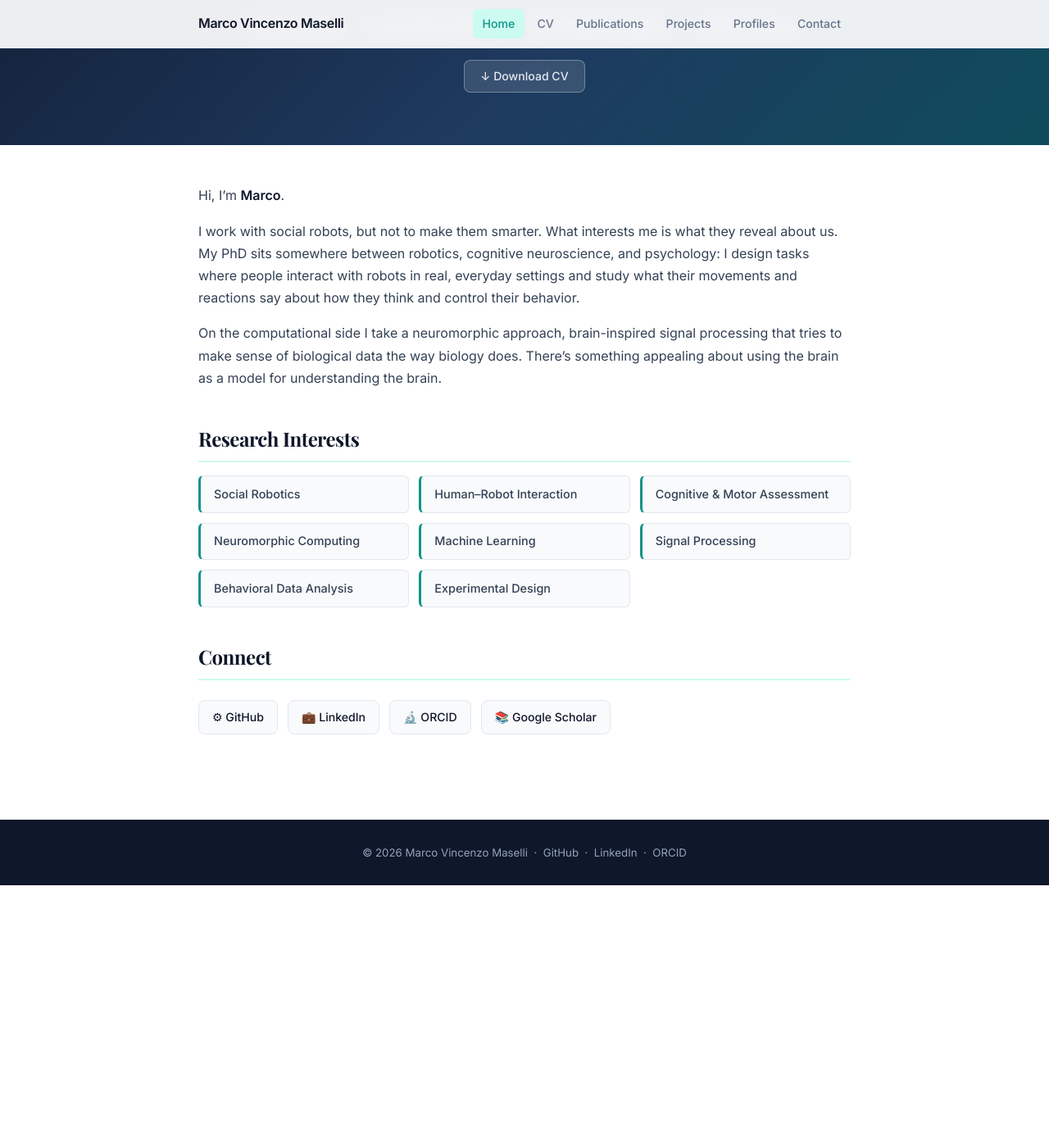
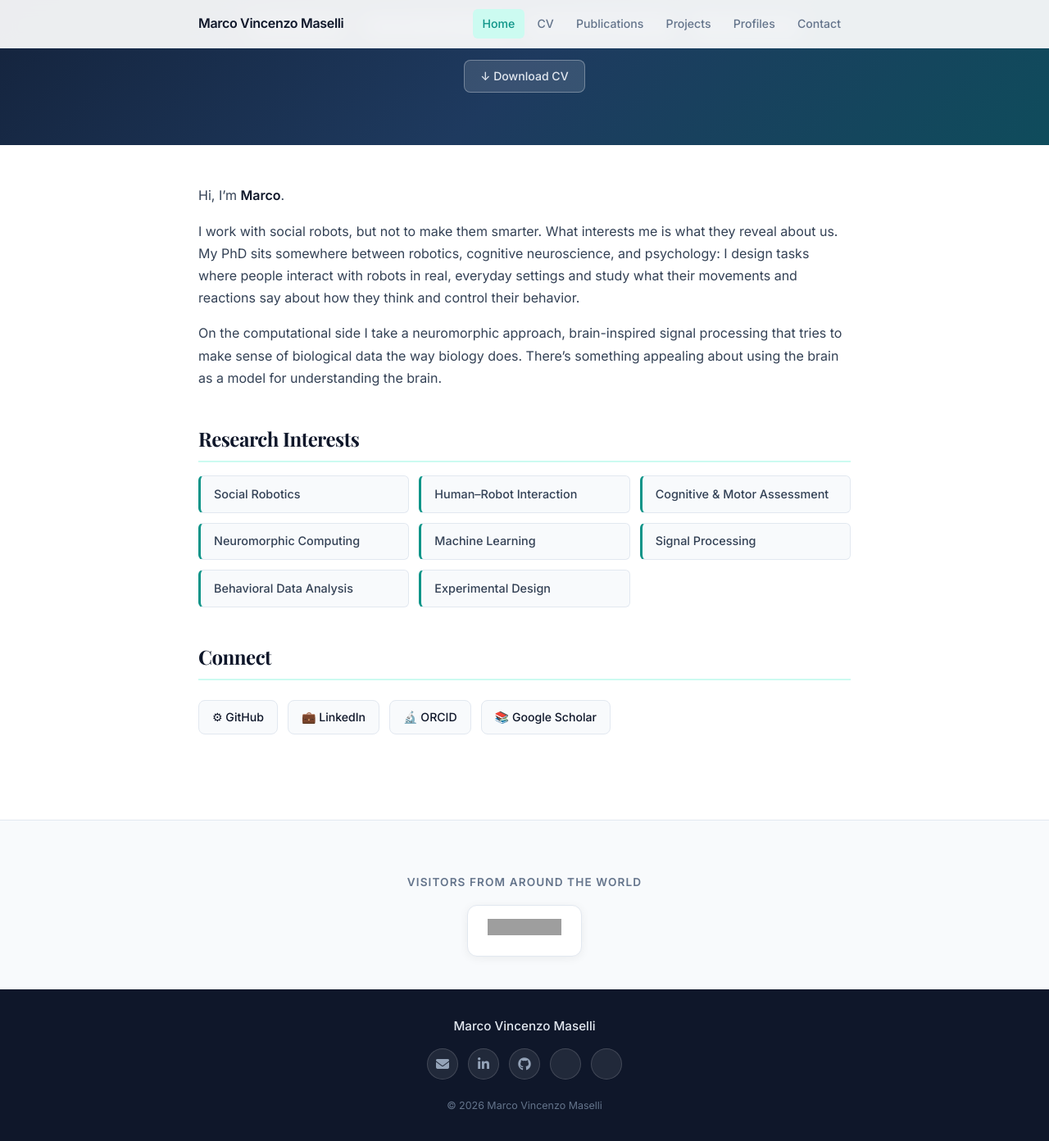
Before and after one commit to marcovmaselli/marcovmaselli.github.io, a Jekyll site: the page built from index.md, in a window 1280 px wide and 1400 px high, scrolled down 437 px. Shown: the top 1392 px of the window at 82% size. Built offline with Jekyll 4.4.1, drawn with Linux system fonts in a browser that asks for light colours; a style sheet for code colours, icons or effects is not loaded; before the commit the page ends 1517 px from its top, so only the background shows below that; grey boxes are pictures that could not be loaded.

Commit message:
Enhance layout and functionality: add Font Awesome and Academicons styles, implement visitor counter, and update publications section with new formatting and links

```diff
--- a/_layouts/default.html
+++ b/_layouts/default.html
@@ -7,6 +7,8 @@
   <link rel="preconnect" href="https://fonts.googleapis.com">
   <link rel="preconnect" href="https://fonts.gstatic.com" crossorigin>
   <link href="https://fonts.googleapis.com/css2?family=Inter:wght@300;400;500;600&family=Playfair+Display:wght@700&display=swap" rel="stylesheet">
+  <link rel="stylesheet" href="https://cdnjs.cloudflare.com/ajax/libs/font-awesome/6.5.0/css/all.min.css">
+  <link rel="stylesheet" href="https://cdn.jsdelivr.net/gh/jpswalsh/academicons@1/css/academicons.min.css">
   <style>
     *, *::before, *::after { box-sizing: border-box; margin: 0; padding: 0; }
 
@@ -290,15 +292,80 @@
     .contact-row { display: flex; align-items: center; gap: 0.75rem; margin-bottom: 0.75rem; font-size: 0.95rem; }
     .contact-icon { font-size: 1.1rem; }
 
+    /* ── VISITOR COUNTER ── */
+    .visitor-banner {
+      text-align: center;
+      padding: 2.5rem 2rem;
+      background: var(--light);
+      border-top: 1px solid var(--border);
+    }
+    .visitor-banner h3 {
+      font-family: 'Inter', sans-serif;
+      font-size: 0.85rem;
+      font-weight: 600;
+      color: var(--gray);
+      text-transform: uppercase;
+      letter-spacing: 0.08em;
+      margin-bottom: 1rem;
+    }
+    .visitor-widget {
+      display: inline-block;
+      padding: 1rem 1.5rem;
+      background: white;
+      border: 1px solid var(--border);
+      border-radius: 12px;
+      box-shadow: 0 2px 12px rgba(0,0,0,0.06);
+      transition: transform 0.2s;
+    }
+    .visitor-widget:hover { transform: scale(1.03); }
+
     /* ── FOOTER ── */
     footer {
       background: var(--navy);
       color: #94a3b8;
       text-align: center;
-      padding: 1.8rem 2rem;
+      padding: 2rem 2rem 1.6rem;
       font-size: 0.83rem;
     }
     footer a { color: #94a3b8; }
+    .footer-name {
+      font-size: 0.95rem;
+      font-weight: 500;
+      color: #e2e8f0;
+      margin-bottom: 0.9rem;
+    }
+    .footer-icons {
+      list-style: none;
+      display: flex;
+      justify-content: center;
+      gap: 0.75rem;
+      margin-bottom: 1rem;
+      padding: 0;
+    }
+    .footer-icons a {
+      display: inline-flex;
+      align-items: center;
+      justify-content: center;
+      width: 38px; height: 38px;
+      border-radius: 50%;
+      background: rgba(255,255,255,0.08);
+      border: 1px solid rgba(255,255,255,0.15);
+      color: #94a3b8;
+      font-size: 1rem;
+      transition: background 0.2s, color 0.2s, border-color 0.2s;
+      text-decoration: none;
+    }
+    .footer-icons a:hover {
+      background: var(--teal);
+      border-color: var(--teal);
+      color: white;
+      text-decoration: none;
+    }
+    .footer-copy {
+      font-size: 0.78rem;
+      color: #64748b;
+      margin-top: 0.5rem;
+    }
 
     /* ── RESPONSIVE ── */
     @media (max-width: 600px) {
@@ -348,11 +415,25 @@
   {{ content }}
 </main>
 
+{% if page.url == "/" %}
+<div class="visitor-banner">
+  <h3>Visitors from around the world</h3>
+  <div class="visitor-widget">
+    <a href="https://info.flagcounter.com/EwIZ"><img src="https://s01.flagcounter.com/count2/EwIZ/bg_FFFFFF/txt_334155/border_0D9488/columns_2/maxflags_10/viewers_0/labels_1/pageviews_1/flags_0/percent_0/" alt="Flag Counter" border="0"></a>
+  </div>
+</div>
+{% endif %}
+
 <footer>
-  &copy; {{ site.time | date: "%Y" }} Marco Vincenzo Maselli &nbsp;·&nbsp;
-  <a href="https://github.com/marcovmaselli">GitHub</a> &nbsp;·&nbsp;
-  <a href="https://www.linkedin.com/in/mv-maselli/">LinkedIn</a> &nbsp;·&nbsp;
-  <a href="https://orcid.org/0009-0004-0893-6513">ORCID</a>
+  <p class="footer-name">Marco Vincenzo Maselli</p>
+  <ul class="footer-icons">
+    <li><a href="mailto:marcovincenzo.maselli@unifi.it" title="Email"><i class="fas fa-envelope"></i></a></li>
+    <li><a href="https://www.linkedin.com/in/mv-maselli/" target="_blank" rel="noopener" title="LinkedIn"><i class="fab fa-linkedin-in"></i></a></li>
+    <li><a href="https://github.com/marcovmaselli" target="_blank" rel="noopener" title="GitHub"><i class="fab fa-github"></i></a></li>
+    <li><a href="https://scholar.google.com/citations?user=GdpGVaUAAAAJ" target="_blank" rel="noopener" title="Google Scholar"><i class="ai ai-google-scholar"></i></a></li>
+    <li><a href="https://orcid.org/0009-0004-0893-6513" target="_blank" rel="noopener" title="ORCID"><i class="ai ai-orcid"></i></a></li>
+  </ul>
+  <p class="footer-copy">&copy; {{ site.time | date: "%Y" }} Marco Vincenzo Maselli</p>
 </footer>
 
 </body>
```
Also changed, not shown: pub.bib (added, +58 -0 lines), publications.md (+39 -46 lines).
